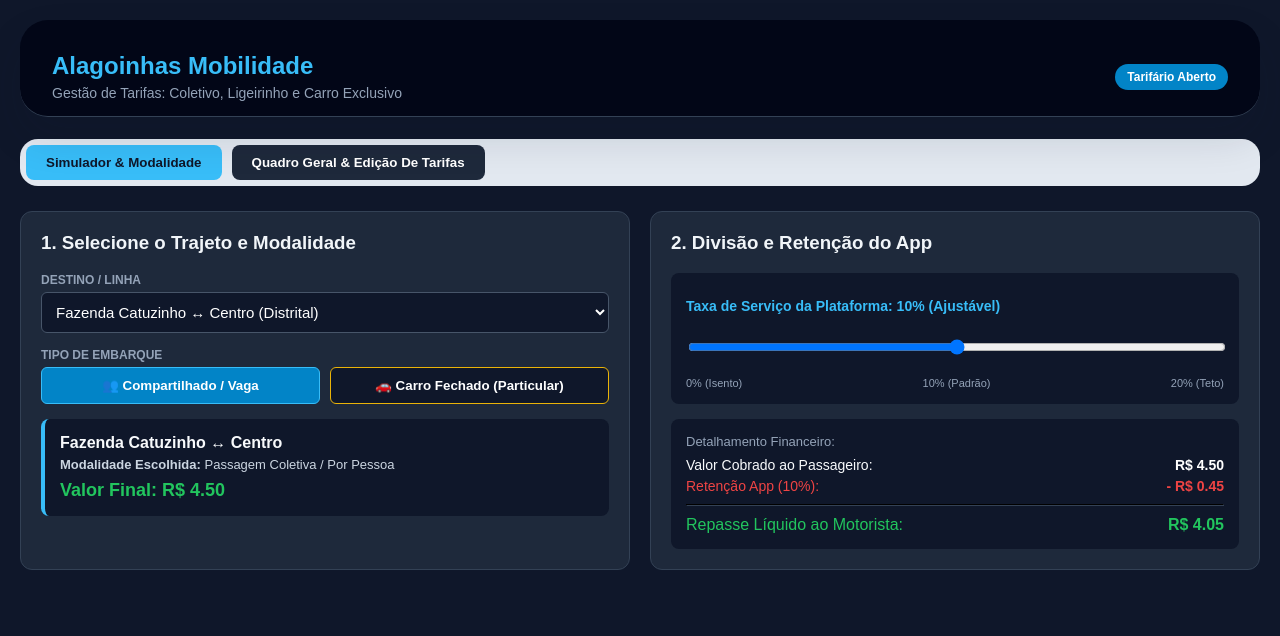
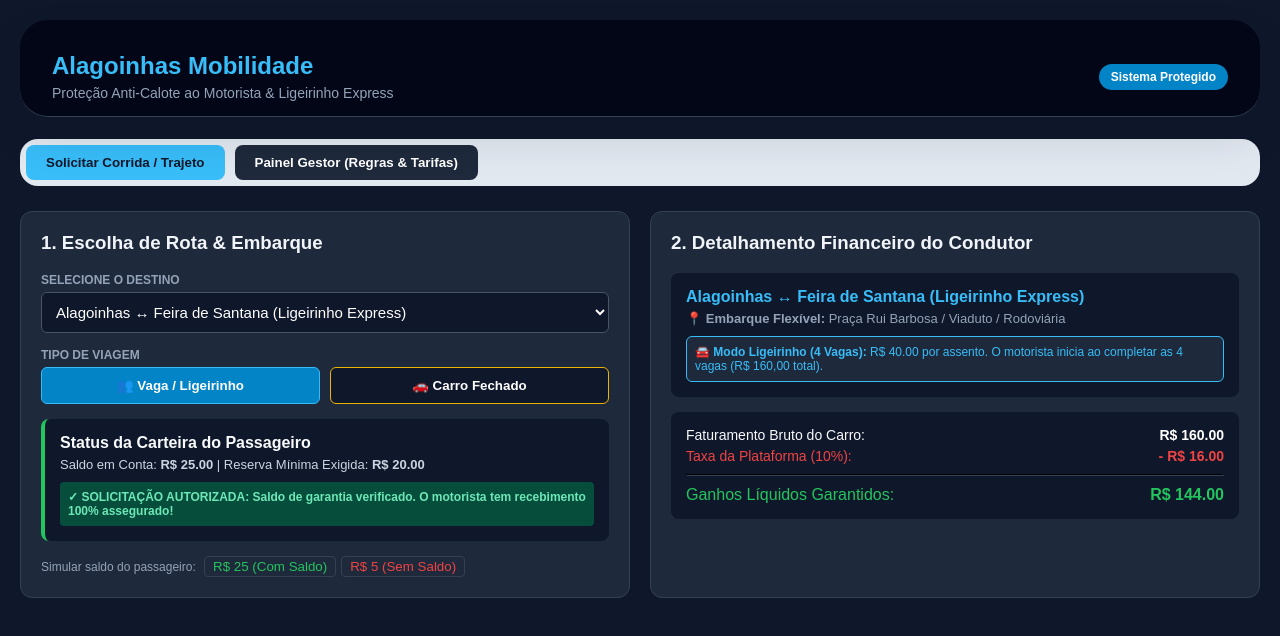
Before and after one commit to flavioaraujooficial-droid/alagoinhas-mobilidade, a React (Vite) app in the folder frontend/: page / in a window 1280 px wide. Shown: the top 636 px of the page. Built offline with nearby package versions, Linux system fonts and the light colour scheme.

Commit message:
Update main.jsx

```diff
--- a/frontend/src/main.jsx
+++ b/frontend/src/main.jsx
@@ -4,57 +4,58 @@ import './styles.css';
 
 // Tabela base de Linhas e Rotas do Hub de Alagoinhas
 const ROTAS_ALAGOINHAS_INICIAL = [
-  // --- LIMITES URBANOS ---
-  { id: 1, nome: "Mangalô / Santa Terezinha ↔ Centro", categoria: "Urbana", tipo: "Urbano / Bairro", tarifaColetivo: 4.00, tarifaExclusivo: 18.00, detalheHorario: "A cada 10-15 min" },
-  { id: 2, nome: "Alagoinhas Velha / Praça Kennedy ↔ Centro", categoria: "Urbana", tipo: "Urbano / Bairro", tarifaColetivo: 4.50, tarifaExclusivo: 18.00, detalheHorario: "A cada 10 min" },
-  { id: 3, nome: "Nova Brasília / FM ↔ Centro (Limite Urbano)", categoria: "Urbana", tipo: "Urbano / Bairro", tarifaColetivo: 4.50, tarifaExclusivo: 20.00, detalheHorario: "A cada 12 min" },
-  { id: 4, nome: "Urupiara / Barreiro / Teresópolis ↔ Centro", categoria: "Urbana", tipo: "Urbano / Bairro", tarifaColetivo: 4.50, tarifaExclusivo: 20.00, detalheHorario: "A cada 10 min" },
+  // --- EIXOS RODOVIÁRIOS / LIGEIRINHO EXPRESS ---
+  { id: 13, nome: "Alagoinhas ↔ Feira de Santana (Ligeirinho Express)", categoria: "Intermunicipal", tipo: "Carro Compartilhado (4 Vagas)", tarifaColetivo: 40.00, tarifaExclusivo: 160.00, pontoEmbarque: "Praça Rui Barbosa / Viaduto / Rodoviária", vagasObrigatorias: 4 },
+  { id: 14, nome: "Alagoinhas ↔ Salvador (Ligeirinho Express)", categoria: "Intermunicipal", tipo: "Carro Compartilhado (4 Vagas)", tarifaColetivo: 50.00, tarifaExclusivo: 200.00, pontoEmbarque: "Praça Rui Barbosa / Viaduto / Rodoviária", vagasObrigatorias: 4 },
+
+  // --- URBANOS & BAIRROS ---
+  { id: 1, nome: "Mangalô / Santa Terezinha ↔ Centro", categoria: "Urbana", tipo: "Urbano / Bairro", tarifaColetivo: 4.00, tarifaExclusivo: 25.00, pontoEmbarque: "Qualquer Ponto Central / Bairro", vagasObrigatorias: 1 },
+  { id: 2, nome: "Alagoinhas Velha / Praça Kennedy ↔ Centro", categoria: "Urbana", tipo: "Urbano / Bairro", tarifaColetivo: 4.50, tarifaExclusivo: 25.00, pontoEmbarque: "Praça Kennedy / Centro", vagasObrigatorias: 1 },
 
   // --- DISTRITAIS RURAIS ---
-  { id: 5, nome: "Fazenda Catuzinho ↔ Centro", categoria: "Distrital", tipo: "Povoado / Rural", tarifaColetivo: 4.50, tarifaExclusivo: 25.00, detalheHorario: "06:00 | 11:30 | 17:00" },
-  { id: 6, nome: "Boa União ↔ Centro", categoria: "Distrital", tipo: "Povoado / Rural", tarifaColetivo: 5.50, tarifaExclusivo: 30.00, detalheHorario: "06:00 | 08:00 | 11:30 | 14:00 | 17:30" },
-  { id: 7, nome: "Estêvão ↔ Centro", categoria: "Distrital", tipo: "Povoado / Rural", tarifaColetivo: 5.00, tarifaExclusivo: 28.00, detalheHorario: "06:15 | 09:00 | 12:00 | 16:30 | 18:15" },
-  { id: 8, nome: "Riacho da Guia / Calu ↔ Transbordo", categoria: "Distrital", tipo: "Distrito / Rural", tarifaColetivo: 7.00, tarifaExclusivo: 45.00, detalheHorario: "05:30 | 11:30 | 16:30" },
+  { id: 5, nome: "Fazenda Catuzinho ↔ Centro", categoria: "Distrital", tipo: "Povoado / Rural", tarifaColetivo: 4.50, tarifaExclusivo: 25.00, pontoEmbarque: "Transbordo / Centro", vagasObrigatorias: 1 },
+  { id: 6, nome: "Boa União ↔ Centro", categoria: "Distrital", tipo: "Povoado / Rural", tarifaColetivo: 5.50, tarifaExclusivo: 30.00, pontoEmbarque: "Transbordo", vagasObrigatorias: 1 },
+  { id: 7, nome: "Estêvão ↔ Centro", categoria: "Distrital", tipo: "Povoado / Rural", tarifaColetivo: 5.00, tarifaExclusivo: 28.00, pontoEmbarque: "Transbordo", vagasObrigatorias: 1 },
+  { id: 8, nome: "Riacho da Guia / Calu ↔ Transbordo", categoria: "Distrital", tipo: "Distrito / Rural", tarifaColetivo: 7.00, tarifaExclusivo: 45.00, pontoEmbarque: "Transbordo", vagasObrigatorias: 1 },
 
   // --- INTERMUNICIPAIS REGIONAIS ---
-  { id: 9, nome: "Pedrão ↔ Alagoinhas (Eixo Feira)", categoria: "Intermunicipal", tipo: "Regional", tarifaColetivo: 9.00, tarifaExclusivo: 60.00, detalheHorario: "06:00 | 08:30 | 11:30 | 14:30 | 17:00" },
-  { id: 10, nome: "Aramari ↔ Alagoinhas", categoria: "Intermunicipal", tipo: "Regional", tarifaColetivo: 6.00, tarifaExclusivo: 35.00, detalheHorario: "06:30 | 07:30 | 10:00 | 13:00 | 16:00 | 18:00" },
-  { id: 11, nome: "Catu / Pojuca ↔ Alagoinhas", categoria: "Intermunicipal", tipo: "Regional", tarifaColetivo: 8.50, tarifaExclusivo: 55.00, detalheHorario: "05:40 | 07:00 | 09:30 | 12:30 | 15:30 | 17:40" },
-
-  // --- LITORAL NORTE ---
-  { id: 12, nome: "Porto de Sauípe / Subaúma ↔ Transbordo", categoria: "Litoral", tipo: "Litoral / Turismo", tarifaColetivo: 14.00, tarifaExclusivo: 120.00, detalheHorario: "06:00 | 10:30 | 14:00 | 17:00" }
+  { id: 9, nome: "Pedrão ↔ Alagoinhas", categoria: "Intermunicipal", tipo: "Regional", tarifaColetivo: 9.00, tarifaExclusivo: 60.00, pontoEmbarque: "Viaduto / Centro", vagasObrigatorias: 1 },
+  { id: 10, nome: "Aramari ↔ Alagoinhas", categoria: "Intermunicipal", tipo: "Regional", tarifaColetivo: 6.00, tarifaExclusivo: 35.00, pontoEmbarque: "Terminal Central", vagasObrigatorias: 1 },
+  { id: 11, nome: "Catu / Pojuca ↔ Alagoinhas", categoria: "Intermunicipal", tipo: "Regional", tarifaColetivo: 8.50, tarifaExclusivo: 55.00, pontoEmbarque: "Transbordo / Rodoviária", vagasObrigatorias: 1 }
 ];
 
 function App() {
   const [abaAtiva, setAbaAtiva] = useState('passageiro');
-  const [categoriaFiltro, setCategoriaFiltro] = useState('Todas');
-  const [idRotaSelecionada, setIdRotaSelecionada] = useState(5); // Padrão: Fazenda Catuzinho
+  const [idRotaSelecionada, setIdRotaSelecionada] = useState(13); // Padrão: Feira de Santana (Ligeirinho)
   const [modalidade, setModalidade] = useState('coletivo'); // 'coletivo' ou 'exclusivo'
 
-  // Taxa de Intermediação Ajustável do App
-  const [taxaPlataforma, setTaxaPlataforma] = useState(10);
+  // PARÂMETROS CONFIGURÁVEIS DA PLATAFORMA
+  const [taxaPlataforma, setTaxaPlataforma] = useState(10); // % de retenção
+  const [reservaMinimaPassageiro, setReservaMinimaPassageiro] = useState(20.00); // Saldo mínimo obrigatório
 
-  // Lista de rotas personalizáveis
+  // Carteira Simulada do Passageiro
+  const [saldoCarteiraPassageiro, setSaldoCarteiraPassageiro] = useState(25.00);
+
   const [rotas, setRotas] = useState(ROTAS_ALAGOINHAS_INICIAL);
-
   const rotaSelecionada = rotas.find(r => r.id === Number(idRotaSelecionada)) || rotas[0];
 
-  // Cálculo da tarifa com base na modalidade escolhida
+  // Cálculos da Corrida
   const tarifaBaseCalculada = modalidade === 'coletivo' ? rotaSelecionada.tarifaColetivo : rotaSelecionada.tarifaExclusivo;
 
-  // Repasse do app
-  const valorDesconto = (tarifaBaseCalculada * taxaPlataforma) / 100;
-  const valorLiquidoMotorista = tarifaBaseCalculada - valorDesconto;
+  // Se for Ligeirinho (4 vagas coletivas)
+  const eLigeirinhoColetivo = modalidade === 'coletivo' && rotaSelecionada.vagasObrigatorias === 4;
+  const faturamentoTotalCarro = eLigeirinhoColetivo ? (rotaSelecionada.tarifaColetivo * 4) : tarifaBaseCalculada;
 
-  // Função para editar valor de tarifa aberto
+  const valorDescontoPlataforma = (faturamentoTotalCarro * taxaPlataforma) / 100;
+  const valorLiquidoMotorista = faturamentoTotalCarro - valorDescontoPlataforma;
+
+  // Validação de Segurança do Passageiro
+  const passageiroAprovado = saldoCarteiraPassageiro >= reservaMinimaPassageiro;
+
   const atualizarTarifa = (id, campo, novoValor) => {
     const val = parseFloat(novoValor) || 0;
     setRotas(rotas.map(r => r.id === id ? { ...r, [campo]: val } : r));
   };
-
-  const rotasFiltradas = categoriaFiltro === 'Todas'
-    ? rotas
-    : rotas.filter(r => r.categoria === categoriaFiltro);
 
   return (
     <div style={{ fontFamily: 'sans-serif', backgroundColor: '#0f172a', color: '#f8fafc', minHeight: '100vh', padding: '20px' }}>
@@ -63,76 +64,130 @@ function App() {
       <header style={{ borderBottom: '1px solid #334155', paddingBottom: '15px', marginBottom: '20px', display: 'flex', justifyContent: 'space-between', alignItems: 'center' }}>
         <div>
           <h1 style={{ color: '#38bdf8', margin: 0, fontSize: '24px' }}>Alagoinhas Mobilidade</h1>
-          <p style={{ color: '#94a3b8', margin: '5px 0 0 0', fontSize: '14px' }}>Gestão de Tarifas: Coletivo, Ligeirinho e Carro Exclusivo</p>
+          <p style={{ color: '#94a3b8', margin: '5px 0 0 0', fontSize: '14px' }}>Proteção Anti-Calote ao Motorista & Ligeirinho Express</p>
         </div>
         <span style={{ backgroundColor: '#0284c7', padding: '6px 12px', borderRadius: '20px', fontSize: '12px', fontWeight: 'bold' }}>
-          Tarifário Aberto
+          Sistema Protegido
         </span>
       </header>
 
       {/* Navegação */}
       <nav style={{ display: 'flex', gap: '10px', marginBottom: '25px', flexWrap: 'wrap' }}>
         <button onClick={() => setAbaAtiva('passageiro')} style={{ padding: '10px 20px', borderRadius: '8px', border: 'none', backgroundColor: abaAtiva === 'passageiro' ? '#38bdf8' : '#1e293b', color: abaAtiva === 'passageiro' ? '#0f172a' : '#fff', fontWeight: 'bold', cursor: 'pointer' }}>
-          Simulador & Modalidade
+          Solicitar Corrida / Trajeto
         </button>
-        <button onClick={() => setAbaAtiva('rotas')} style={{ padding: '10px 20px', borderRadius: '8px', border: 'none', backgroundColor: abaAtiva === 'rotas' ? '#38bdf8' : '#1e293b', color: abaAtiva === 'rotas' ? '#0f172a' : '#fff', fontWeight: 'bold', cursor: 'pointer' }}>
-          Quadro Geral & Edição de Tarifas
+        <button onClick={() => setAbaAtiva('gestao')} style={{ padding: '10px 20px', borderRadius: '8px', border: 'none', backgroundColor: abaAtiva === 'gestao' ? '#38bdf8' : '#1e293b', color: abaAtiva === 'gestao' ? '#0f172a' : '#fff', fontWeight: 'bold', cursor: 'pointer' }}>
+          Painel Gestor (Regras & Tarifas)
         </button>
       </nav>
 
-      {/* Conteúdo Consulta */}
+      {/* Conteúdo Passageiro & Simulação */}
       {abaAtiva === 'passageiro' && (
         <div style={{ display: 'grid', gridTemplateColumns: 'repeat(auto-fit, minmax(300px, 1fr))', gap: '20px' }}>
 
+          {/* Coluna 1: Solicitação */}
           <div style={{ backgroundColor: '#1e293b', padding: '20px', borderRadius: '12px', border: '1px solid #334155' }}>
-            <h3 style={{ marginTop: 0, color: '#f1f5f9' }}>1. Selecione o Trajeto e Modalidade</h3>
+            <h3 style={{ marginTop: 0, color: '#f1f5f9' }}>1. Escolha de Rota & Embarque</h3>
 
             <div style={{ marginBottom: '15px' }}>
-              <label style={{ display: 'block', color: '#94a3b8', fontSize: '12px', marginBottom: '5px' }}>DESTINO / LINHA</label>
+              <label style={{ display: 'block', color: '#94a3b8', fontSize: '12px', marginBottom: '5px' }}>SELECIONE O DESTINO</label>
               <select value={idRotaSelecionada} onChange={(e) => setIdRotaSelecionada(e.target.value)} style={{ width: '100%', padding: '10px', borderRadius: '6px', backgroundColor: '#0f172a', color: '#fff', border: '1px solid #475569' }}>
                 {rotas.map(r => (
-                  <option key={r.id} value={r.id}>{r.nome} ({r.categoria})</option>
+                  <option key={r.id} value={r.id}>{r.nome}</option>
                 ))}
               </select>
             </div>
 
             {/* Alternador Coletivo vs Exclusivo */}
             <div style={{ marginBottom: '15px' }}>
-              <label style={{ display: 'block', color: '#94a3b8', fontSize: '12px', marginBottom: '5px' }}>TIPO DE EMBARQUE</label>
+              <label style={{ display: 'block', color: '#94a3b8', fontSize: '12px', marginBottom: '5px' }}>TIPO DE VIAGEM</label>
               <div style={{ display: 'flex', gap: '10px' }}>
                 <button
                   onClick={() => setModalidade('coletivo')}
                   style={{ flex: 1, padding: '10px', borderRadius: '6px', border: '1px solid #38bdf8', backgroundColor: modalidade === 'coletivo' ? '#0284c7' : '#0f172a', color: '#fff', fontWeight: 'bold', cursor: 'pointer' }}>
-                  👥 Compartilhado / Vaga
+                  👥 Vaga / Ligeirinho
                 </button>
                 <button
                   onClick={() => setModalidade('exclusivo')}
                   style={{ flex: 1, padding: '10px', borderRadius: '6px', border: '1px solid #eab308', backgroundColor: modalidade === 'exclusivo' ? '#ca8a04' : '#0f172a', color: '#fff', fontWeight: 'bold', cursor: 'pointer' }}>
-                  🚗 Carro Fechado (Particular)
+                  🚗 Carro Fechado
                 </button>
               </div>
             </div>
 
-            {/* Exibição em Tempo Real */}
-            <div style={{ backgroundColor: '#0f172a', padding: '15px', borderRadius: '8px', borderLeft: modalidade === 'coletivo' ? '4px solid #38bdf8' : '4px solid #eab308' }}>
-              <h4 style={{ margin: '0 0 5px 0', color: '#f8fafc' }}>{rotaSelecionada.nome}</h4>
+            {/* Trava Anti-Calote no Passageiro */}
+            <div style={{ backgroundColor: '#0f172a', padding: '15px', borderRadius: '8px', borderLeft: passageiroAprovado ? '4px solid #22c55e' : '4px solid #ef4444' }}>
+              <h4 style={{ margin: '0 0 5px 0', color: '#f8fafc' }}>Status da Carteira do Passageiro</h4>
               <p style={{ margin: '3px 0', fontSize: '13px', color: '#cbd5e1' }}>
-                <strong>Modalidade Escolhida:</strong> {modalidade === 'coletivo' ? 'Passagem Coletiva / Por Pessoa' : 'Carro Exclusivo / Fechado'}
+                Saldo em Conta: <strong>R$ {saldoCarteiraPassageiro.toFixed(2)}</strong> | Reserva Mínima Exigida: <strong>R$ {reservaMinimaPassageiro.toFixed(2)}</strong>
               </p>
-              <p style={{ margin: '8px 0 0 0', fontSize: '18px', color: '#22c55e', fontWeight: 'bold' }}>
-                Valor Final: R$ {tarifaBaseCalculada.toFixed(2)}
-              </p>
+
+              {passageiroAprovado ? (
+                <div style={{ marginTop: '10px', padding: '8px', backgroundColor: '#064e3b', color: '#6ee7b7', borderRadius: '4px', fontSize: '12px', fontWeight: 'bold' }}>
+                  ✓ SOLICITAÇÃO AUTORIZADA: Saldo de garantia verificado. O motorista tem recebimento 100% assegurado!
+                </div>
+              ) : (
+                <div style={{ marginTop: '10px', padding: '8px', backgroundColor: '#7f1d1d', color: '#fca5a5', borderRadius: '4px', fontSize: '12px', fontWeight: 'bold' }}>
+                  ⚠️ BLOQUEADO: Saldo inferior à reserva de segurança de R$ {reservaMinimaPassageiro.toFixed(2)}. Adicione saldo em Pix para liberar a chamada.
+                </div>
+              )}
+            </div>
+
+            {/* Simulação de Alteração de Saldo do Passageiro */}
+            <div style={{ marginTop: '15px', fontSize: '12px', color: '#94a3b8' }}>
+              <span>Simular saldo do passageiro: </span>
+              <button onClick={() => setSaldoCarteiraPassageiro(25.00)} style={{ padding: '2px 8px', marginLeft: '5px', borderRadius: '4px', border: '1px solid #334155', backgroundColor: '#1e293b', color: '#22c55e', cursor: 'pointer' }}>R$ 25 (Com Saldo)</button>
+              <button onClick={() => setSaldoCarteiraPassageiro(5.00)} style={{ padding: '2px 8px', marginLeft: '5px', borderRadius: '4px', border: '1px solid #334155', backgroundColor: '#1e293b', color: '#ef4444', cursor: 'pointer' }}>R$ 5 (Sem Saldo)</button>
             </div>
 
           </div>
 
-          {/* Controle da Taxa e Repasse Líquido */}
+          {/* Coluna 2: Visão do Motorista & Ligeirinho */}
           <div style={{ backgroundColor: '#1e293b', padding: '20px', borderRadius: '12px', border: '1px solid #334155' }}>
-            <h3 style={{ marginTop: 0, color: '#f1f5f9' }}>2. Divisão e Retenção do App</h3>
+            <h3 style={{ marginTop: 0, color: '#f1f5f9' }}>2. Detalhamento Financeiro do Condutor</h3>
 
             <div style={{ backgroundColor: '#0f172a', padding: '15px', borderRadius: '8px', marginBottom: '15px' }}>
-              <label style={{ display: 'block', color: '#38bdf8', fontWeight: 'bold', fontSize: '14px', marginBottom: '10px' }}>
-                Taxa de Serviço da Plataforma: {taxaPlataforma}% (Ajustável)
+              <p style={{ margin: '0 0 5px 0', color: '#38bdf8', fontWeight: 'bold' }}>{rotaSelecionada.nome}</p>
+              <p style={{ margin: '3px 0', fontSize: '13px', color: '#94a3b8' }}>📍 <strong>Embarque Flexível:</strong> {rotaSelecionada.pontoEmbarque}</p>
+
+              {eLigeirinhoColetivo && (
+                <div style={{ marginTop: '10px', padding: '8px', backgroundColor: '#1e293b', border: '1px solid #38bdf8', borderRadius: '6px', fontSize: '12px', color: '#38bdf8' }}>
+                  🚘 <strong>Modo Ligeirinho (4 Vagas):</strong> R$ {rotaSelecionada.tarifaColetivo.toFixed(2)} por assento. O motorista inicia ao completar as 4 vagas (R$ 160,00 total).
+                </div>
+              )}
+            </div>
+
+            <div style={{ backgroundColor: '#0f172a', padding: '15px', borderRadius: '8px' }}>
+              <div style={{ display: 'flex', justifyContent: 'space-between', marginBottom: '5px', fontSize: '14px' }}>
+                <span>Faturamento Bruto do Carro:</span>
+                <strong style={{ color: '#fff' }}>R$ {faturamentoTotalCarro.toFixed(2)}</strong>
+              </div>
+              <div style={{ display: 'flex', justifyContent: 'space-between', marginBottom: '5px', fontSize: '14px', color: '#ef4444' }}>
+                <span>Taxa da Plataforma ({taxaPlataforma}%):</span>
+                <strong>- R$ {valorDescontoPlataforma.toFixed(2)}</strong>
+              </div>
+              <hr style={{ borderColor: '#334155', margin: '10px 0' }} />
+              <div style={{ display: 'flex', justifyContent: 'space-between', fontSize: '16px', color: '#22c55e' }}>
+                <span>Ganhos Líquidos Garantidos:</span>
+                <strong>R$ {valorLiquidoMotorista.toFixed(2)}</strong>
+              </div>
+            </div>
+          </div>
+
+        </div>
+      )}
+
+      {/* Painel Gestor / Ajustes Gerais */}
+      {abaAtiva === 'gestao' && (
+        <div style={{ backgroundColor: '#1e293b', padding: '20px', borderRadius: '12px' }}>
+          <h3 style={{ marginTop: 0, color: '#38bdf8' }}>Configurações de Segurança e Tarifário Aberto</h3>
+
+          {/* Ajuste de Taxas e Saldo de Reserva */}
+          <div style={{ display: 'grid', gridTemplateColumns: 'repeat(auto-fit, minmax(280px, 1fr))', gap: '15px', marginBottom: '25px' }}>
+
+            <div style={{ backgroundColor: '#0f172a', padding: '15px', borderRadius: '8px', border: '1px solid #334155' }}>
+              <label style={{ display: 'block', color: '#38bdf8', fontWeight: 'bold', fontSize: '14px', marginBottom: '8px' }}>
+                Taxa de Retenção do App: {taxaPlataforma}%
               </label>
               <input
                 type="range"
@@ -143,73 +198,45 @@ function App() {
                 onChange={(e) => setTaxaPlataforma(Number(e.target.value))}
                 style={{ width: '100%', cursor: 'pointer' }}
               />
-              <div style={{ display: 'flex', justifyContent: 'space-between', fontSize: '11px', color: '#94a3b8', marginTop: '5px' }}>
-                <span>0% (Isento)</span>
-                <span>10% (Padrão)</span>
-                <span>20% (Teto)</span>
-              </div>
             </div>
 
-            <div style={{ backgroundColor: '#0f172a', padding: '15px', borderRadius: '8px' }}>
-              <p style={{ margin: '0 0 8px 0', color: '#94a3b8', fontSize: '13px' }}>Detalhamento Financeiro:</p>
-              <div style={{ display: 'flex', justifyContent: 'space-between', marginBottom: '5px', fontSize: '14px' }}>
-                <span>Valor Cobrado ao Passageiro:</span>
-                <strong style={{ color: '#fff' }}>R$ {tarifaBaseCalculada.toFixed(2)}</strong>
+            <div style={{ backgroundColor: '#0f172a', padding: '15px', borderRadius: '8px', border: '1px solid #334155' }}>
+              <label style={{ display: 'block', color: '#eab308', fontWeight: 'bold', fontSize: '14px', marginBottom: '8px' }}>
+                Reserva Mínima Obrigatória (Passageiro)
+              </label>
+              <div style={{ display: 'flex', alignItems: 'center', gap: '10px' }}>
+                <span style={{ color: '#94a3b8' }}>R$</span>
+                <input
+                  type="number"
+                  step="5.00"
+                  value={reservaMinimaPassageiro}
+                  onChange={(e) => setReservaMinimaPassageiro(parseFloat(e.target.value) || 0)}
+                  style={{ width: '100%', padding: '8px', borderRadius: '6px', backgroundColor: '#1e293b', color: '#fff', border: '1px solid #475569', fontWeight: 'bold' }}
+                />
               </div>
-              <div style={{ display: 'flex', justifyContent: 'space-between', marginBottom: '5px', fontSize: '14px', color: '#ef4444' }}>
-                <span>Retenção App ({taxaPlataforma}%):</span>
-                <strong>- R$ {valorDesconto.toFixed(2)}</strong>
-              </div>
-              <hr style={{ borderColor: '#334155', margin: '10px 0' }} />
-              <div style={{ display: 'flex', justifyContent: 'space-between', fontSize: '16px', color: '#22c55e' }}>
-                <span>Repasse Líquido ao Motorista:</span>
-                <strong>R$ {valorLiquidoMotorista.toFixed(2)}</strong>
-              </div>
+              <span style={{ fontSize: '11px', color: '#94a3b8', display: 'block', marginTop: '5px' }}>
+                * Passageiros com saldo inferior a este valor não conseguem acionar o motorista.
+              </span>
             </div>
+
           </div>
 
-        </div>
-      )}
-
-      {/* Tabela Editável de Tarifas */}
-      {abaAtiva === 'rotas' && (
-        <div style={{ backgroundColor: '#1e293b', padding: '20px', borderRadius: '12px' }}>
-          <div style={{ display: 'flex', justifyContent: 'space-between', alignItems: 'center', flexWrap: 'wrap', gap: '10px', marginBottom: '15px' }}>
-            <h3 style={{ margin: 0 }}>Quadro de Tarifas Ajustáveis de Alagoinhas e Região</h3>
-
-            {/* Filtros */}
-            <div style={{ display: 'flex', gap: '5px' }}>
-              {['Todas', 'Urbana', 'Distrital', 'Intermunicipal', 'Litoral'].map((cat) => (
-                <button
-                  key={cat}
-                  onClick={() => setCategoriaFiltro(cat)}
-                  style={{ padding: '6px 12px', borderRadius: '6px', border: '1px solid #475569', backgroundColor: categoriaFiltro === cat ? '#0284c7' : '#0f172a', color: '#fff', fontSize: '12px', cursor: 'pointer' }}>
-                  {cat}
-                </button>
-              ))}
-            </div>
-          </div>
-
-          <p style={{ color: '#94a3b8', fontSize: '13px', marginTop: 0 }}>
-            * Você pode alterar os valores de <strong>Coletivo</strong> e <strong>Carro Particular Exclusivo</strong> diretamente nos campos abaixo.
-          </p>
-
+          {/* Tabela de Edição de Valores */}
+          <h4 style={{ color: '#f1f5f9', marginBottom: '10px' }}>Tabela Aberta de Valores da Região</h4>
           <div style={{ overflowX: 'auto' }}>
             <table style={{ width: '100%', borderCollapse: 'collapse', textAlign: 'left' }}>
               <thead>
                 <tr style={{ borderBottom: '2px solid #334155', color: '#38bdf8' }}>
-                  <th style={{ padding: '10px' }}>Linha / Trajeto</th>
-                  <th style={{ padding: '10px' }}>Categoria</th>
-                  <th style={{ padding: '10px' }}>Tarifa Coletiva (R$)</th>
-                  <th style={{ padding: '10px' }}>Carro Exclusivo (R$)</th>
-                  <th style={{ padding: '10px' }}>Horários / Saída</th>
+                  <th style={{ padding: '10px' }}>Rota / Trajeto</th>
+                  <th style={{ padding: '10px' }}>Vaga / Assento (R$)</th>
+                  <th style={{ padding: '10px' }}>Carro Fechado (R$)</th>
+                  <th style={{ padding: '10px' }}>Ponto / Trajeto</th>
                 </tr>
               </thead>
               <tbody>
-                {rotasFiltradas.map((r) => (
+                {rotas.map((r) => (
                   <tr key={r.id} style={{ borderBottom: '1px solid #334155' }}>
                     <td style={{ padding: '10px', fontWeight: 'bold' }}>{r.nome}</td>
-                    <td style={{ padding: '10px', color: '#94a3b8' }}>{r.categoria}</td>
                     <td style={{ padding: '10px' }}>
                       <input
                         type="number"
@@ -228,12 +255,13 @@ function App() {
                         style={{ width: '80px', padding: '6px', borderRadius: '4px', backgroundColor: '#0f172a', color: '#eab308', border: '1px solid #475569', fontWeight: 'bold' }}
                       />
                     </td>
-                    <td style={{ padding: '10px', fontSize: '13px', color: '#94a3b8' }}>{r.detalheHorario}</td>
+                    <td style={{ padding: '10px', fontSize: '12px', color: '#94a3b8' }}>{r.pontoEmbarque}</td>
                   </tr>
                 ))}
               </tbody>
             </table>
           </div>
+
         </div>
       )}
 
```
